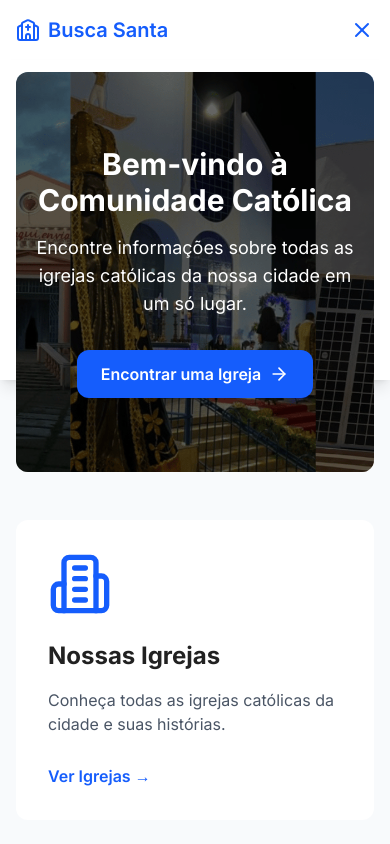
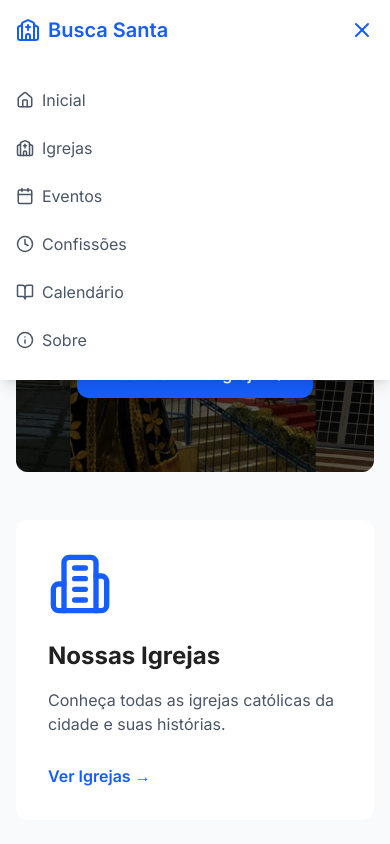
Before and after one commit to JoaozinDaprogramacao/buscasanta.com, a Next.js app: page / in a window 390 px wide. Both pictures are taken after a click on the button 362 px from the left and 30 px from the top of the page. Shown: the top 844 px of the page. Built offline with nearby package versions, Linux system fonts and the light colour scheme.

Commit message:
resolvendo bug de nav por trás dos outros elementos

```diff
--- a/src/components/Navbar/index.tsx
+++ b/src/components/Navbar/index.tsx
@@ -53,7 +53,7 @@ export default function Navbar() {
 
         {/* Menu Mobile */}
         {isMenuOpen && (
-          <div className="absolute top-full left-0 right-0 bg-white shadow-lg md:hidden">
+          <div className="absolute top-full left-0 right-0 bg-white shadow-lg md:hidden z-50 transition-all duration-300 ease-in-out">
             <div className="flex flex-col py-4">
               <Link
                 href="/"
```
